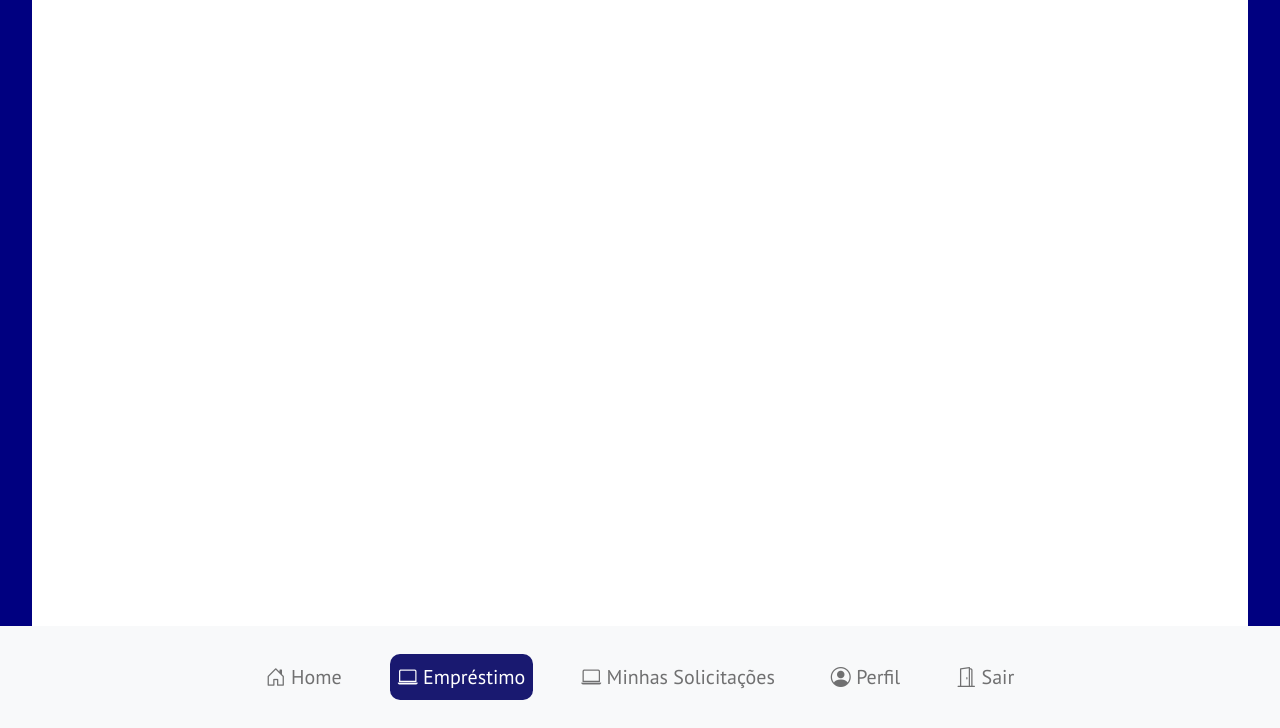
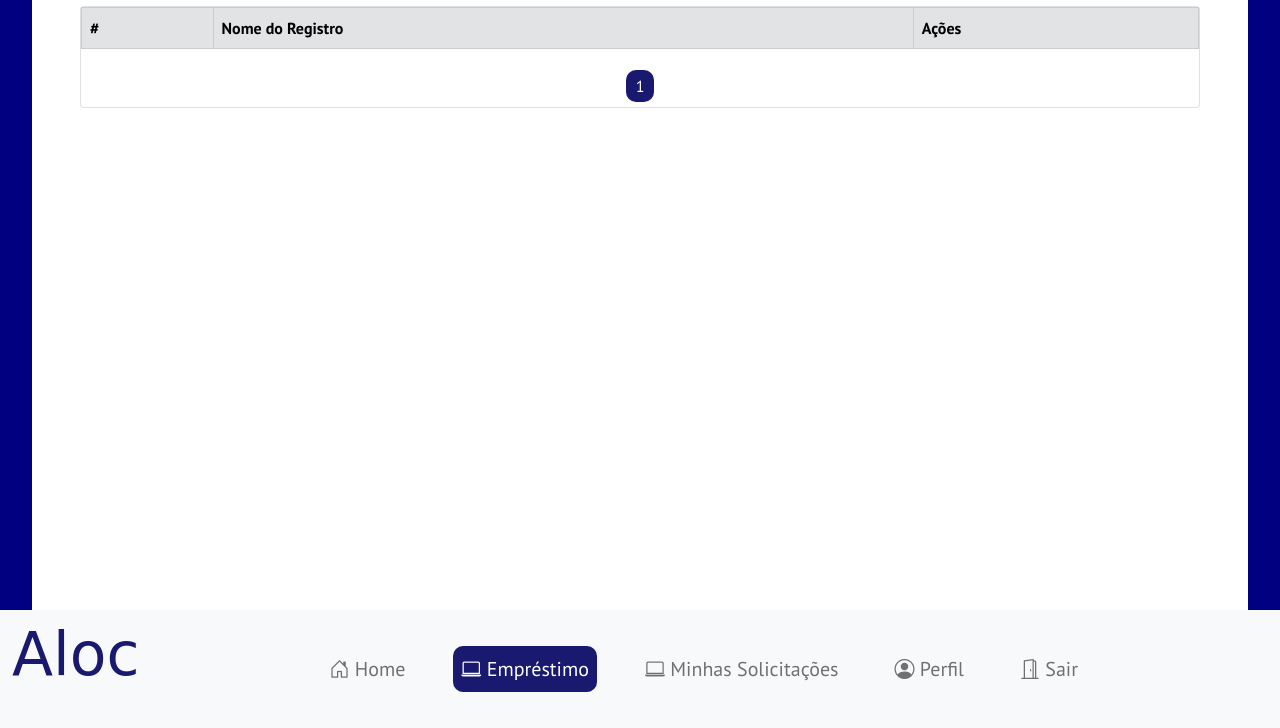
Before and after one commit to lucaspedro1795/aloc, a PHP site: page /views/emprestimo.php in a window 1280 px wide. Shown: the part 72-800 px from the top of the page. Run offline with PHP 8.4, Linux system fonts and the light colour scheme; tables that the repository leaves empty or names only in its code hold one stand-in row (values such as "Sample post"); lists and menus that the app fills with data are empty; some web fonts are replaced.

Commit message:
Adicionando logo na barra de menu e adicionando paginação na página de emprestimo

```diff
--- a/css/style.css
+++ b/css/style.css
@@ -262,3 +262,15 @@
 .white {
     color: var(--c2) !important;
 }
+
+.paginacao {
+    display: inline-flex;
+    align-items: center;
+    list-style: none;
+    margin: 0 auto;
+}
+
+.paginacao a {
+    text-decoration: none;
+    margin: 5px;
+}
--- a/views/administrador/alocacao.php
+++ b/views/administrador/alocacao.php
@@ -102,6 +102,7 @@
             <div class="menu">
                 <nav class="navbar navbar-expand-lg navbar-light bg-light center">
                     <div class="container-fluid">
+                        <h2 class="logo" href="#">Aloc</h2>
                         <button class="navbar-toggler" type="button" data-bs-toggle="collapse" data-bs-target="#navbarNav" aria-controls="navbarNav" aria-expanded="false" aria-label="Toggle navigation">
                         <span class="navbar-toggler-icon"></span>
                     </button>
--- a/views/administrador/home.php
+++ b/views/administrador/home.php
@@ -28,6 +28,7 @@
         <div class="menu">
             <nav class="navbar navbar-expand-lg navbar-light bg-light center">
                     <div class="container-fluid">
+                        <h2 class="logo" href="#">Aloc</h2>
                         <button class="navbar-toggler" type="button" data-bs-toggle="collapse" data-bs-target="#navbarNav" aria-controls="navbarNav" aria-expanded="false" aria-label="Toggle navigation">
                         <span class="navbar-toggler-icon"></span>
                         </button>
--- a/views/administrador/inventario.php
+++ b/views/administrador/inventario.php
@@ -105,6 +105,7 @@
         <div class="menu">
             <nav class="navbar navbar-expand-lg navbar-light bg-light center">
                     <div class="container-fluid">
+                    <h2 class="logo" href="#">Aloc</h2>
                         <button class="navbar-toggler" type="button" data-bs-toggle="collapse" data-bs-target="#navbarNav" aria-controls="navbarNav" aria-expanded="false" aria-label="Toggle navigation">
                         <span class="navbar-toggler-icon"></span>
                         </button>
--- a/views/administrador/perfil.php
+++ b/views/administrador/perfil.php
@@ -52,6 +52,7 @@
                 <div class="menu">
                     <nav class="navbar navbar-expand-lg navbar-light bg-light center">
                             <div class="container-fluid">
+                                <h2 class="logo" href="#">Aloc</h2>
                                 <button class="navbar-toggler" type="button" data-bs-toggle="collapse" data-bs-target="#navbarNav" aria-controls="navbarNav" aria-expanded="false" aria-label="Toggle navigation">
                                 <span class="navbar-toggler-icon"></span>
                                 </button>
--- a/views/emprestimo.php
+++ b/views/emprestimo.php
@@ -4,16 +4,38 @@
 
 require_once '../models/conexao.php';
 
+//verifica a página atual caso seja informada na URL, senão atribui como 1ª página
+$pagina = (isset($_GET['pagina']))? $_GET['pagina'] : 1;
+
 // abre a conexão
 $PDO = db_connect();
 
+$sql_count = "SELECT COUNT(*) AS total FROM items ORDER BY nome_reg ASC";
+
+
+// conta o total de registros
+$stmt_count = $PDO->prepare($sql_count);
+$stmt_count->execute();
+$total = $stmt_count->fetchColumn();
+
+//seta a quantidade de itens por página, neste caso, 2 itens
+$registros = 6;
+
+//calcula o número de páginas arredondando o resultado para cima
+$numPaginas = ceil($total/$registros);
+
+//variavel para calcular o início da visualização com base na página atual
+$inicio = ($registros*$pagina)-$registros;
+
 // SQL para selecionar os registros
-$sql = "SELECT * FROM items WHERE dispAloc = 'S' AND situacao = '' ";
-
+$sql = "SELECT * FROM items WHERE dispAloc = 'S' AND situacao = '' limit $inicio,$registros";
 
 // seleciona os registros
 $stmt = $PDO->prepare($sql);
 $stmt->execute();
+
+
+
 
 ?>
 <!DOCTYPE html>
@@ -35,8 +57,8 @@
 <body>
     <div class="container-simple">
         <div class="content table-responsive">
-
-            <table class="table table-bordered border-success" border="1">
+            <div class="card m-5">
+                <table class="table table-bordered border-success">
                     <tbody>
                         <tr class="table-secondary">
                             <th scope="col">#</th>
@@ -48,16 +70,26 @@
                         <td class="fw-bold"><?php echo $user['cod'] ?></td>
                         <td><?php echo $user['nome_reg'] ?></td>
                         <td>
-                        <a class="btn " href="../controller/aloc.php?cod=<?php echo $user['cod'] ?>">Solicitar empréstimo</a>
+                            <a class="btn" href="../controller/aloc.php?cod=<?php echo $user['cod'] ?>">Solicitar</a>
                         </td>
                     </tr>
                     <?php endwhile; ?>
                     </tbody>
                 </table>
+                <div class="paginacao">
+                <?php
+                //exibe a paginação
+                    for($i = 1; $i < $numPaginas + 1; $i++) {
+                        echo "<a class='active' href='emprestimo.php?pagina=$i'>".$i."</a> ";
+                    }
+                ?>
+                </div>
+            </div>
         </div>
         <div class="menu">
             <nav class="navbar navbar-expand-lg navbar-light bg-light center">
                     <div class="container-fluid">
+                        <h2 class="logo" href="#">Aloc</h2>
                         <button class="navbar-toggler" type="button" data-bs-toggle="collapse" data-bs-target="#navbarNav" aria-controls="navbarNav" aria-expanded="false" aria-label="Toggle navigation">
                         <span class="navbar-toggler-icon"></span>
                         </button>
--- a/views/home.php
+++ b/views/home.php
@@ -28,6 +28,7 @@
         <div class="menu">
             <nav class="navbar navbar-expand-lg navbar-light bg-light center">
                     <div class="container-fluid">
+                        <h2 class="logo" href="#">Aloc</h2>
                         <button class="navbar-toggler" type="button" data-bs-toggle="collapse" data-bs-target="#navbarNav" aria-controls="navbarNav" aria-expanded="false" aria-label="Toggle navigation">
                         <span class="navbar-toggler-icon"></span>
                         </button>
--- a/views/meus.php
+++ b/views/meus.php
@@ -59,6 +59,7 @@
         <div class="menu">
             <nav class="navbar navbar-expand-lg navbar-light bg-light center">
                     <div class="container-fluid">
+                        <h2 class="logo" href="#">Aloc</h2>
                         <button class="navbar-toggler" type="button" data-bs-toggle="collapse" data-bs-target="#navbarNav" aria-controls="navbarNav" aria-expanded="false" aria-label="Toggle navigation">
                         <span class="navbar-toggler-icon"></span>
                         </button>
--- a/views/perfil.php
+++ b/views/perfil.php
@@ -52,6 +52,7 @@
                 <div class="menu">
                     <nav class="navbar navbar-expand-lg navbar-light bg-light center">
                             <div class="container-fluid">
+                                <h2 class="logo" href="#">Aloc</h2>
                                 <button class="navbar-toggler" type="button" data-bs-toggle="collapse" data-bs-target="#navbarNav" aria-controls="navbarNav" aria-expanded="false" aria-label="Toggle navigation">
                                 <span class="navbar-toggler-icon"></span>
                                 </button>
```
Lines whose indentation alone changed are shown as unchanged.
